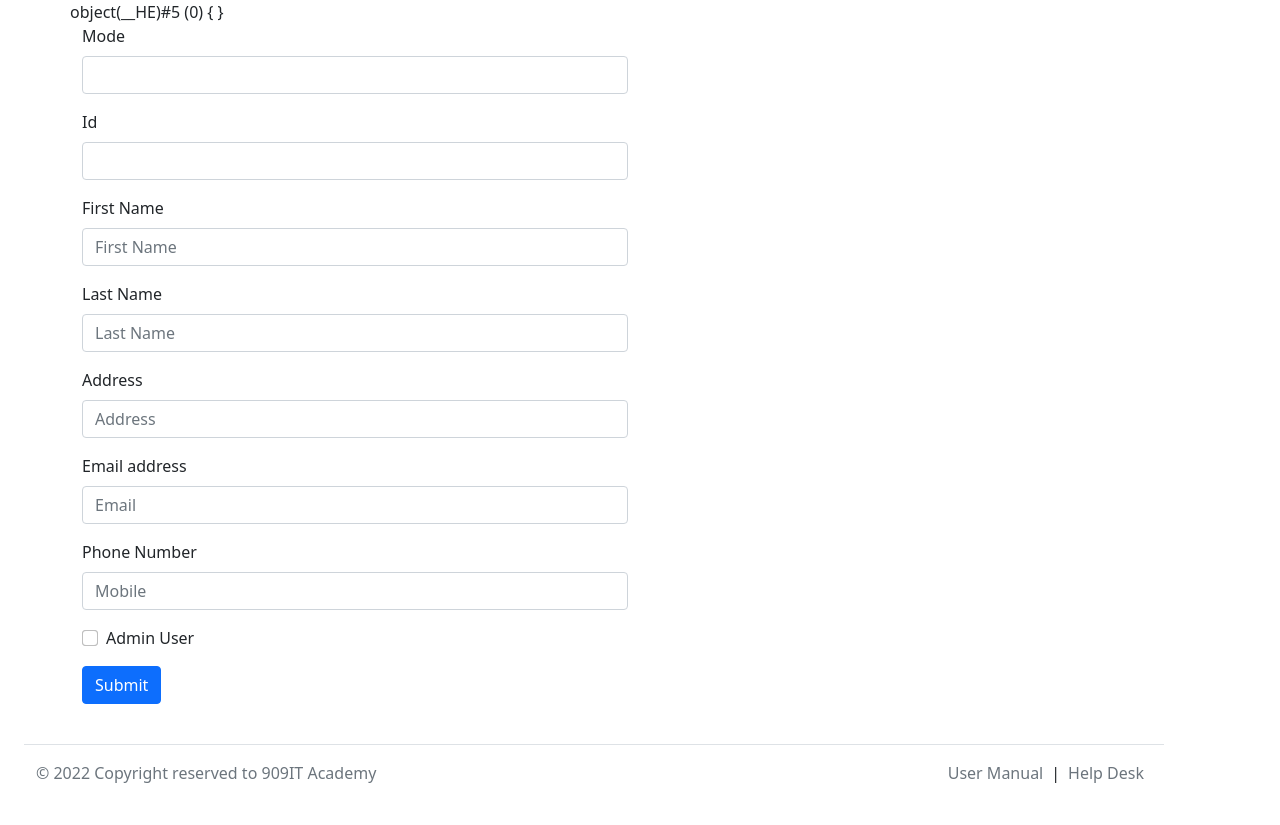
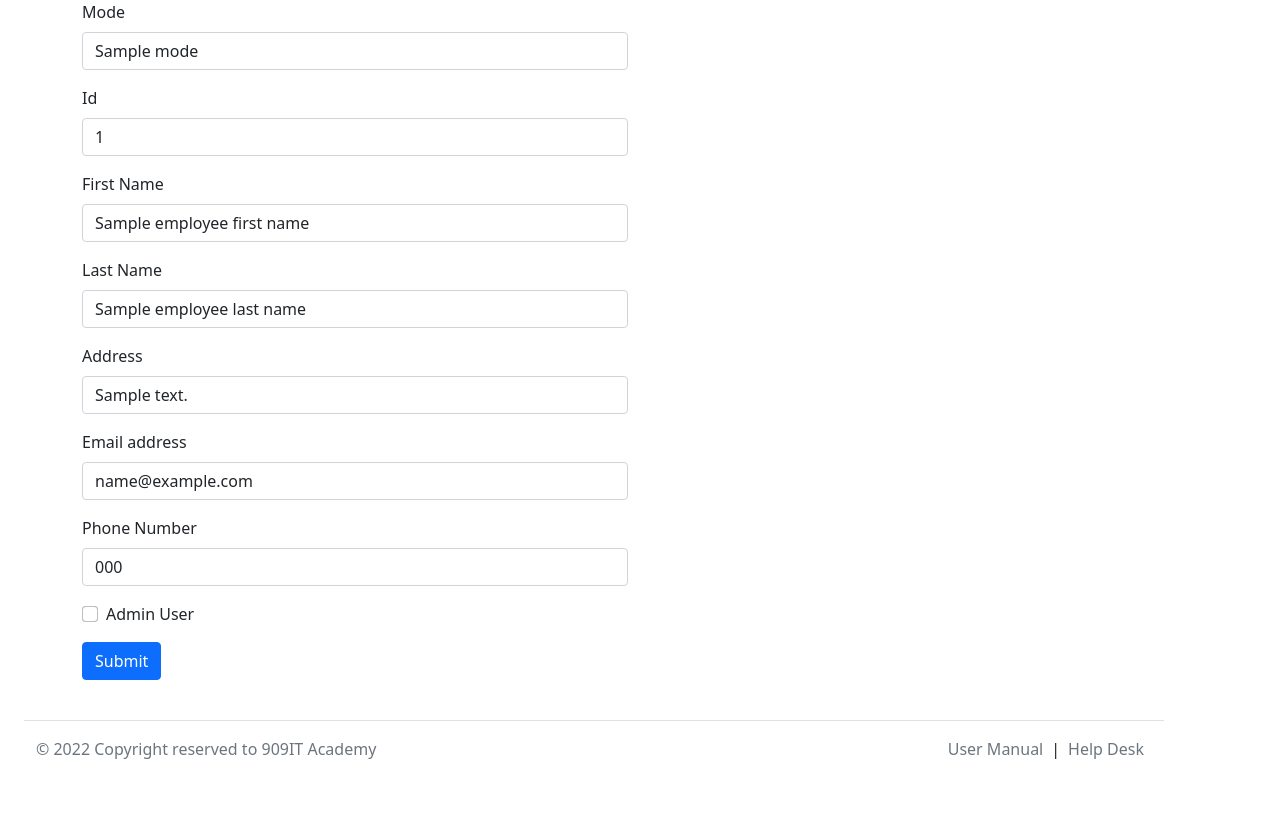
Before and after one commit to 909-IT-Academy/officeApplication, a PHP site: template Views/employeeForm.php in a window 1280 px wide. After the commit the page ends 759 px from the top, so only its background shows below. Run offline with PHP 8.4, Linux system fonts and the light colour scheme; the template is opened without the code that fills it: most values are stand-ins (such as "Sample title", 1, 10 or a date in 2020); data that the repository does not hold is empty.

Commit message:
trying really hard

```diff
--- a/Views/employeeForm.php
+++ b/Views/employeeForm.php
@@ -1,110 +1,11 @@
-<?php
-
-use officeApp\Model\Employee;
-
-$employee_id = $employee->get_id();
-$employee_first_name = $employee->get_fname();
-$employee_last_name  = $employee->get_lname();
-$employee_mobile = $employee->get_mobile();
-$employee_address = $employee->get_address();
-$employee_email = $employee->get_email();
-// $mode = $employee->get_mode();
-
-$errors = [];
-
-if ($_SERVER["REQUEST_METHOD"] == "POST") {
-
-  // set the item id to show old value in the form
-  if (empty($_POST["employee_id"])) {
-    $errors[] = "Item Id Field is Required";
-  } else {
-    $employee_id = $employee->dbHandler->sanitize($_POST["employee_id"]);
-    $employee->set_id($employee_id);
-  }
-
-  // set the item id to show old value in the form
-  if (empty($_POST["employee_first_name"])) {
-    $errors[] = "First Name Field is Required";
-  } else {
-    $employee_first_name = $employee->dbHandler->sanitize($_POST["employee_first_name"]);
-    $employee->set_fname($employee_first_name);
-  }
-
-  // set the item id to show old value in the form
-  if (empty($_POST["employee_last_name"])) {
-    $errors[] = "Last Name Field is Required";
-  } else {
-    $employee_last_name = $employee->dbHandler->sanitize($_POST["employee_last_name"]);
-    $employee->set_lname($employee_last_name);
-  }
-
-  // set the item id to show old value in the form
-  if (empty($_POST["employee_mobile"])) {
-    $errors[] = "Mobile Field is Required";
-  } else {
-    $employee_mobile = $employee->dbHandler->sanitize($_POST["employee_mobile"]);
-    $employee->set_mobile($employee_mobile);
-  }
-
-  // set the item id to show old value in the form
-  if (empty($_POST["employee_address"])) {
-    $errors[] = "Address Field is Required";
-  } else {
-    $employee_address = $employee->dbHandler->sanitize($_POST["employee_address"]);
-    $employee->set_address($employee_address);
-  }
-
-  // set the item id to show old value in the form
-  if (empty($_POST["employee_email"])) {
-    $errors[] = "Email Field is Required";
-  } else {
-    $employee_email = $employee->dbHandler->sanitize($_POST["employee_email"]);
-    $employee->set_id($employee_email);
-  }
-
-
-  // submit the form
-  if (empty($errors)) {
-    echo "form submitted";
-    $employee_id = $_POST["employee_id"];
-    $employee_first_name = $_POST["employee_first_name"];
-    $employee_last_name = $_POST["employee_last_name"];
-    $employee_mobile = $_POST["employee_mobile"];
-    $employee_address = $_POST["employee_address"];
-    $employee_email = $_POST["employee_email"];
-
-    $employee = new Employee(null, $employee_first_name, $employee_last_name, $employee_mobile, $employee_address, $employee_email);
-    $employee->save();
-  }
-}
-
-if (!empty($errors)) {
-  echo "<ul>";
-  foreach ($errors as $error) {
-    echo "<li>" . $error . "</li>";
-  }
-  echo "</ul>";
-}
-
-if (!empty($employee->results)) {
-  echo "<ul>";
-  foreach ($errors as $error) {
-    echo "<li>" . $error . "</li>";
-  }
-  echo "</ul>";
-}
-
-
-
-?>
 <div class="container">
   <div class="row">
     <?php include('messageDiv.php'); ?>
   </div>
   <div class="row">
     <div class="col-md-6 col-md-2-offset">
-    <div class="row">
-      <form action="" method="post">
+      <div class="row">
+        <form action="" method="post">
           <div class="mb-3">
             <label for="mode" class="form-label">Mode</label>
             <input type="text" class="form-control" name="mode" value="<?php echo $mode; ?>">
@@ -146,4 +47,3 @@ if (!empty($employee->results)) {
 
   </div>
 </div>
-</div>
--- a/Views/messageDiv.php
+++ b/Views/messageDiv.php
@@ -1,25 +1,30 @@
 <?php
 if (!empty($errors)) {
+  echo "<div class=\"alert alert-danger\" role=\"alert\">";
     echo "<ul>";
     foreach ($errors as $error) {
       echo "<li>" . $error . "</li>";
     }
     echo "</ul>";
+    echo "</div>";
   }
 
- var_dump($employee->results);
+
+
+
+//  var_dump($employee->results);
 
   if (!empty($employee->results)) {
-    foreach ($employee->results as $result) {
-        if($result['status'] == "success") {
+
+        if($employee->results['status'] == "success") {
             echo "<div class=\"alert alert-success\" role=\"alert\">";
-            echo "<li>" . $result['message'] . "</li>";
+            echo "<li>" . $employee->results['message'] . "</li>";
             echo "</div>";
         } else {
-            echo "<div class=\"alert alert-danger\" role=\"alert\">";
-            echo "<li>" . $result['message'] . "</li>";
-            echo "</div>";
+
+            echo "<li>" . $employee->results['message'] . "</li>";
+
         }
-    }
+
   }
-  ?>
+?>
```
Also changed, not shown: Model/Client.php (+3 -6 lines), phpScript.php (+14 -2 lines).
